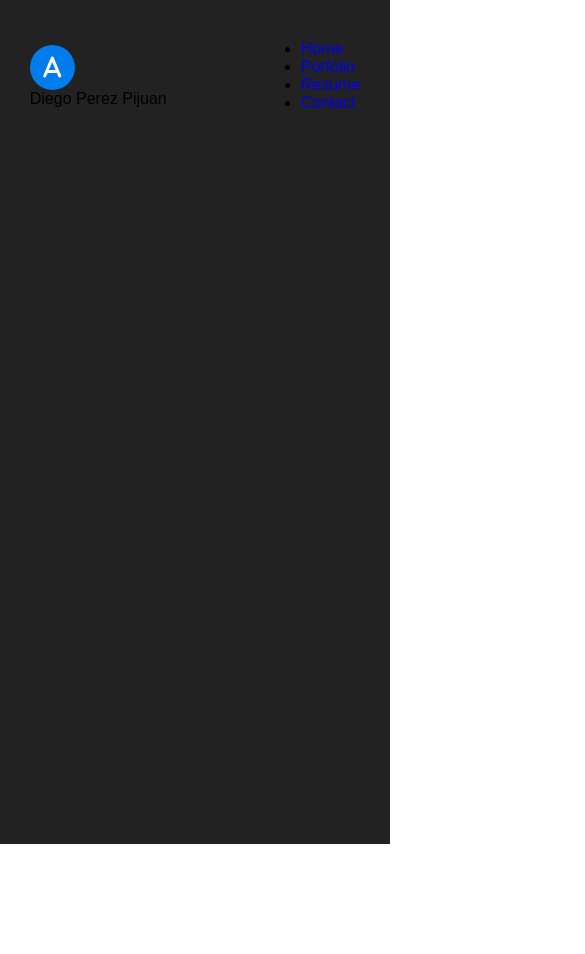
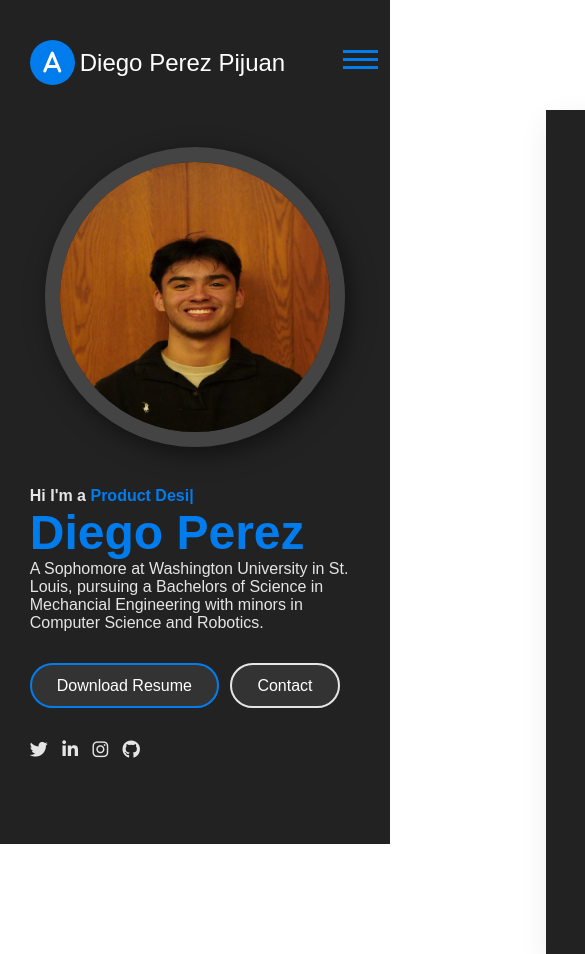
Before and after one commit to diegoperez2005/DiegoPortfolioWebsite, a plain HTML site: page index.html in a window 390 px wide. Shown: the top 954 px of the page, 585 px wide, since content can reach past the window. Before the commit the page ends 844 px from the top, so only its background shows below. Drawn offline with nearby package versions, Linux system fonts and the light colour scheme.

Commit message:
initial finished landing page

```diff
--- a/index.html
+++ b/index.html
@@ -2,11 +2,12 @@
 <html lang="en">
 <head>
     <meta charset="UTF-8">
+    <meta http-equiv="X-UA-Compatible" content="IE=edge">
     <meta name="viewport" content="width=device-width, initial-scale=1.0">
-    <title>Simple HTML Page</title>
+    <title>Responsive Portfolio Website Design</title>
     <link rel="stylesheet" href="style.css">
     <!----Font awesome cdn fron icon css -->
-    <link rel="stylesheet" href="https://cdnjs.cloudflare.com/ajax/libs/font-awesome/6.0.0-beta3/css/all.min.css">
+    <link rel="stylesheet" href="https://cdnjs.cloudflare.com/ajax/libs/font-awesome/6.2.1/css/all.min.css">
 </head>
 <body>
     <div class="hero-header">
@@ -30,7 +31,51 @@
                     </ul>
                 </nav>
             </header>
+            <div class="container">
+                <div class="hero-pic">
+                    <img src="images/main_photo.jpg" alt="profile pic">
+                </div>
+                <div class="hero-text">
+                    <h5>Hi I'm a <span class="input">Mechanical Engineer</span></h5>
+                    <h1>Diego Perez</h1>
+                    <p>A Sophomore at Washington University in St. Louis, pursuing a Bachelors of Science in Mechancial Engineering with minors in Computer Science and Robotics.
+
+                    </p>
+                    <div class="btn-group">
+                        <a href="#" class="btn active">Download Resume</a>
+                        <a href="#" class="btn">Contact</a>
+                    </div>
+
+                    <div class="social">
+                        <a href="#"><i class="fa-brands  fa-twitter"></i></a>
+                        <a href="#"><i class="fa-brands  fa-linkedin-in"></i></a>
+                        <a href="#"><i class="fa-brands  fa-instagram"></i></a>
+                        <a href="#"><i class="fa-brands  fa-github"></i></a>
+                    </div>
+                </div>
+            </div>
         </div>
     </div>
+    <!---Typed js cdn for typing effect--->
+    <script src="https://cdnjs.cloudflare.com/ajax/libs/typed.js/2.0.10/typed.min.js"></script>
+    <script>
+        /** creating button click show hide navbar**/
+        var togglebtn=document.querySelector('.togglebtn');
+        var nav=document.querySelector('.navlinks');
+        var links=document.querySelectorAll('.navlinks li');
+
+        togglebtn.addEventListener('click', function() {
+            this.classList.toggle('click');
+            nav.classList.toggle('open');
+        })
+
+
+        var typed = new Typed(".input",{
+            strings: ["Mechanical Engineer", "Web Developer", "Product Design Engineer"],
+            typeSpeed:60,
+            backSpeed:55,
+            loop:true
+        });
+    </script>
 </body>
 </html>
--- a/style.css
+++ b/style.css
@@ -2,7 +2,7 @@
     box-sizing: border-box;
     padding: 0;
     margin: 0;
-    font-family: poppins,sans-serif;
+    font-family: poppins, sans-serif;
     text-decoration: none;
 }
 body{
@@ -11,8 +11,8 @@ body{
 }
 .hero-header{
     width: 100%;
-    height: 100vh;
-    min-height: 100%;
+    height: 100%;
+    min-height: 100vh;
     background: #222
 }
 .wrapper{
@@ -29,8 +29,8 @@ header{
     flex-wrap: wrap;
 }
 .logo{
-    display: inline-flex
-    justify-content: center
+    display: inline-flex;
+    justify-content: center;
     align-items: center;
 }
 .logo i{
@@ -46,3 +46,168 @@ header{
     cursor: pointer;
     text-align: center;
 }
+.logo .logo-text{
+    font-size: 24px;
+    font-weight: 500;
+    color: #fff;
+}
+nav .togglebtn{
+    width: 35px;
+    height: 35px;
+    position: absolute;
+    top:45px;
+    right: 3%;
+    z-index: 5;
+    cursor: pointer;
+    display: none;
+}
+nav .togglebtn span{
+    display: block;
+    background-color: #007ced;
+    margin: 5px 0;
+    width: 100%;
+    height: 3px;
+    transition: 0.3s;
+    transition-property: transform, opacity;
+
+}
+nav .navlinks{
+    list-style-type: none
+}
+nav .navlinks li{
+    display: inline-block;
+}
+nav .navlinks li a{
+    color:#e5e5e5;
+    margin-right: 2.5rem;
+}
+.container {
+    display: flex;
+    justify-content: space-around;
+    align-items: center;
+    padding-top: 4rem;
+}
+.container .hero-pic{
+    width: 300px;
+    height: 300px;
+    border-radius: 50%;
+    overflow: hidden;
+    border: 15px solid #444;
+    box-shadow: 5px 7px 25px rgba(0, 0, 0, 0.5);
+}
+.hero-pic img{
+    height: 100%;
+    width: 100%;
+    transition: 0.5s;
+}
+.hero-pic img:hover{
+    transform: scale(1.2)
+}
+.hero-text{
+    max-width: 500px;
+    display: flex;
+    flex-direction: column;
+}
+.hero-text h5{
+    color: #e5e5e5;
+    font-size: 16px;
+}
+.hero-text h5 span{
+    color:#007ced;
+    font-size: 16px;
+}
+.hero-text h1{
+    color: #007ced;
+    font-size: 3rem;
+}
+.hero-text p{
+    color: #e5e5e5;
+
+}
+.btn-group{
+    margin: 45px 0;
+}
+.btn-group .btn{
+    border: color #d5d5d5;
+    color:#fff;
+    background-color: #333;
+    padding: 12px 25px;
+    margin: 5px 0;
+    margin-right: 7px;
+    border-radius: 30px;
+    border: 2px solid #e5e5e5;
+    box-shadow: 0 1opx 10px -8px rgba(0 0 0 / 78%);
+}
+.btn.active{
+    border-color: #007ced;
+}
+.hero-text .social i{
+    color: #e5e5e5;
+    font-size: 18px;
+    margin-right: 10px;
+    transition: 0.5s;
+}
+.hero-text .social i:hover{
+    color: #007ced;
+    transform: rotate(360deg);
+}
+/* Responsive Design & displaying navbar for small screens */
+@media (max-width: 930px)
+{
+    nav .togglebtn{
+        display: initial;
+    }
+    .click {
+        top:45px;
+    }
+    .click span{
+        position: absolute;
+        margin-top:12px;
+    }
+    .click span:first-child{
+        transform: rotate(-40deg);
+    }
+    .click span:nth-child(2){
+        opacity: 0;
+        margin:0;
+    }
+    .click span:last-child{
+        transform: rotate(45deg);
+        top: 0;
+    }
+    nav .navlinks{
+        position: absolute;
+        top: 110px;
+        right: -100%;
+        bottom: 0;
+        width: 60%;
+        height: 100vh;
+        background-color: #222;
+        z-index: 3;
+        box-shadow: 5px 13px 30px rgba(0, 0, 0, 0.1);
+        transition: 0.5s;
+        padding: 25px 0px;
+    }
+    nav .navlinks li{
+        display: block;
+    }
+    nav .navlinks li a{
+        display: block;
+        margin-bottom: 15px;
+        text-align: center;
+    }
+    nav .navlinks.open{
+        right: 0;
+    }
+}
+@media (max-width: 768px)
+{
+    .container{
+        flex-direction: column;
+        padding-top:2rem;
+    }
+    .hero-text{
+        padding: 40px 0px;
+    }
+
+}
```
Also changed, not shown: images/main_photo.jpg (added).
